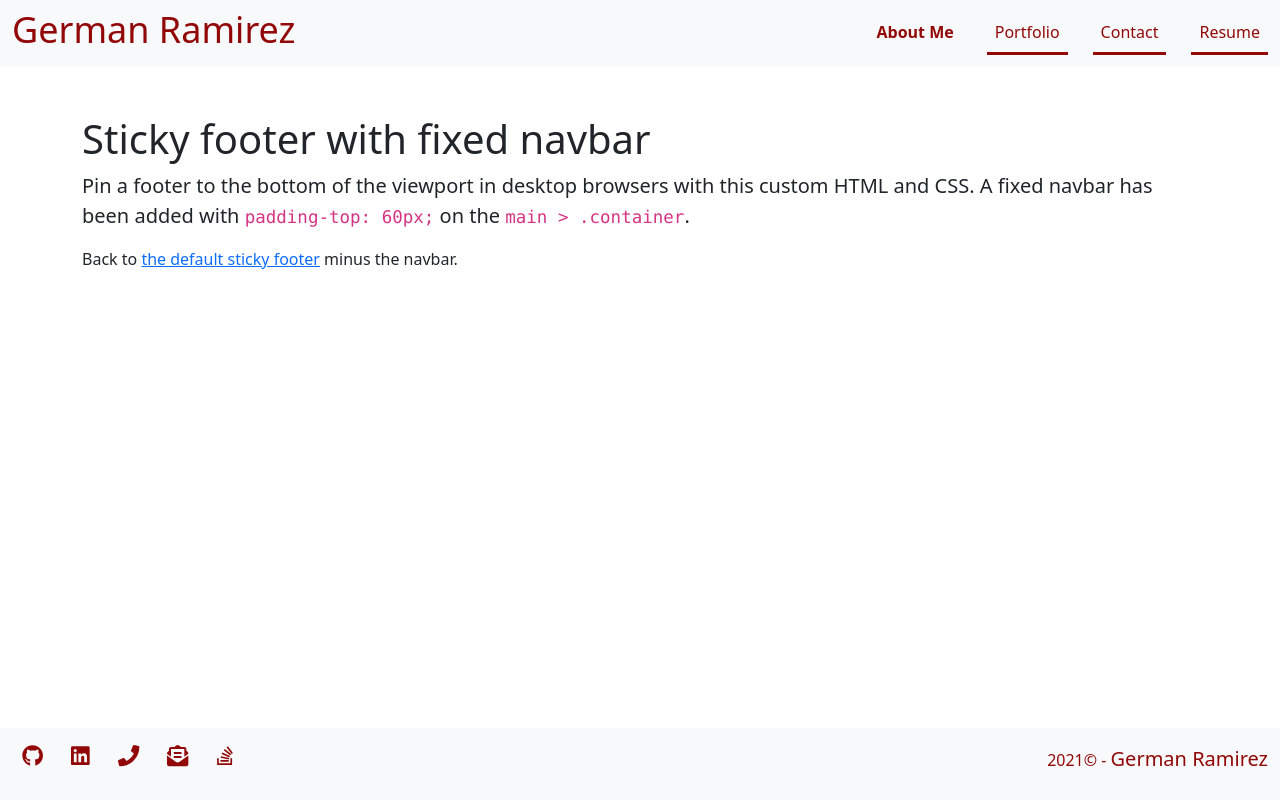
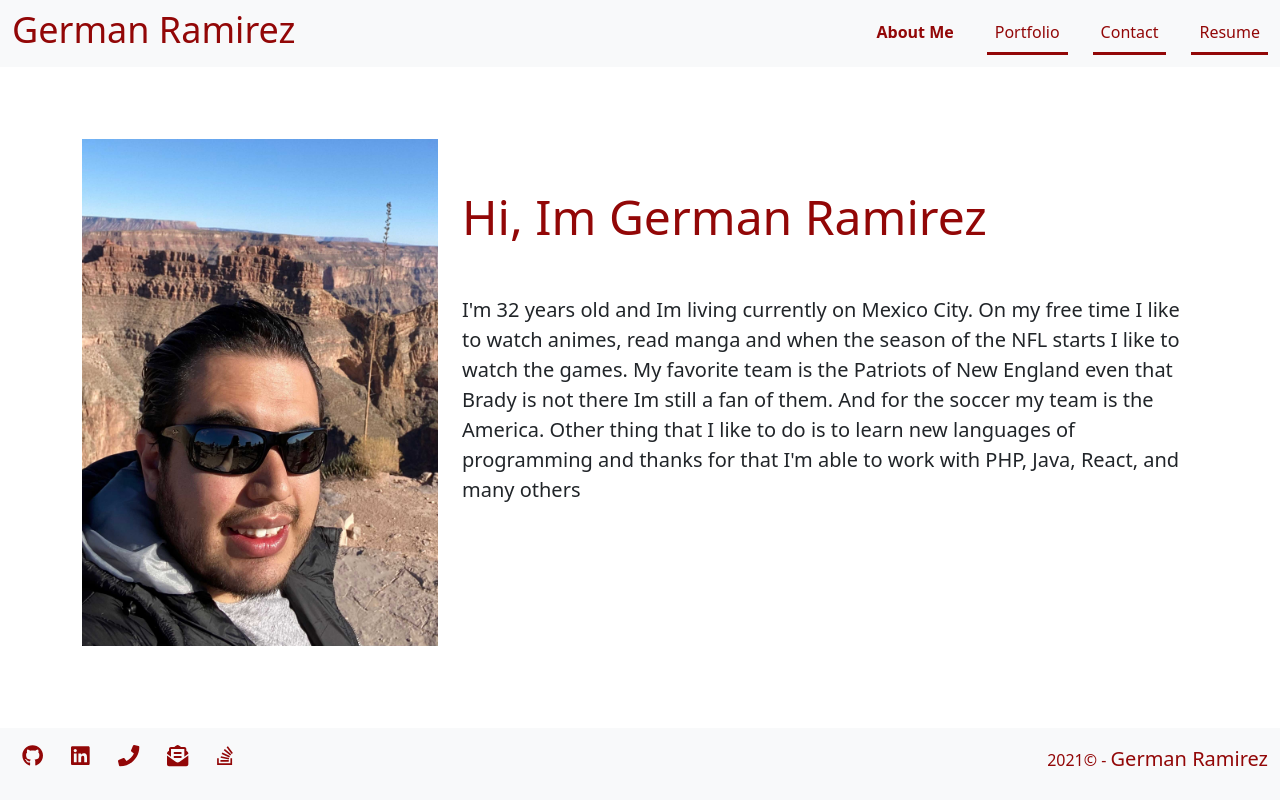
Before and after one commit to izaack89/portfolio-react, a React (Create React App) app: page / in a window 1280 px wide. Built offline with nearby package versions, Linux system fonts and the light colour scheme.

Commit message:
Added the contact me page

```diff
--- a/src/components/pages/About.js
+++ b/src/components/pages/About.js
@@ -4,9 +4,24 @@ export default function About() {
     return (
         <main className="flex-shrink-0">
             <div className="container">
-                <h1 className="mt-5">Sticky footer with fixed navbar</h1>
-                <p className="lead">Pin a footer to the bottom of the viewport in desktop browsers with this custom HTML and CSS. A fixed navbar has been added with <code className="small">padding-top: 60px;</code> on the <code className="small">main &gt; .container</code>.</p>
-                <p>Back to <a href="/docs/5.0/examples/sticky-footer/">the default sticky footer</a> minus the navbar.</p>
+                <div className="row pt-5 mt-4">
+                    <div className="col-4">
+                        <img src={process.env.PUBLIC_URL + '/assets/img/german_ramirez.jpg'} className="img-fluid rouded" alt="German Ramirez"/>
+                    </div>
+                    <div className="col-8">
+                    <h1 className="mt-5 mb-5 textContentH2">Hi, Im German Ramirez</h1>
+                        <p className="lead">
+                        I'm 32 years old and Im living currently on Mexico City.
+
+                        On my free time I like to watch animes, read manga and when the season of the NFL starts I like to watch the games.
+                        My favorite team is the Patriots of New England even that Brady is not there Im still a fan of them. And for the
+                        soccer my team is the America.
+
+                        Other thing that I like to do is to learn new languages of programming and thanks for that I'm able to work with PHP,
+                        Java, React, and many others
+                        </p>
+                    </div>
+                </div>
             </div>
         </main>
     );
--- a/src/index.css
+++ b/src/index.css
@@ -223,3 +223,11 @@ body > #root > div {
   font-size: 18px;
   padding: 15px var(--paddingRightBody) 15px var(--paddingLeftBody);
 }
+
+
+.textContentH2 {
+    font-size: 3rem;
+    margin: 0 0 10px 0;
+    line-height: 60px;
+    color: var(--custom-primary)!important;
+}
```
